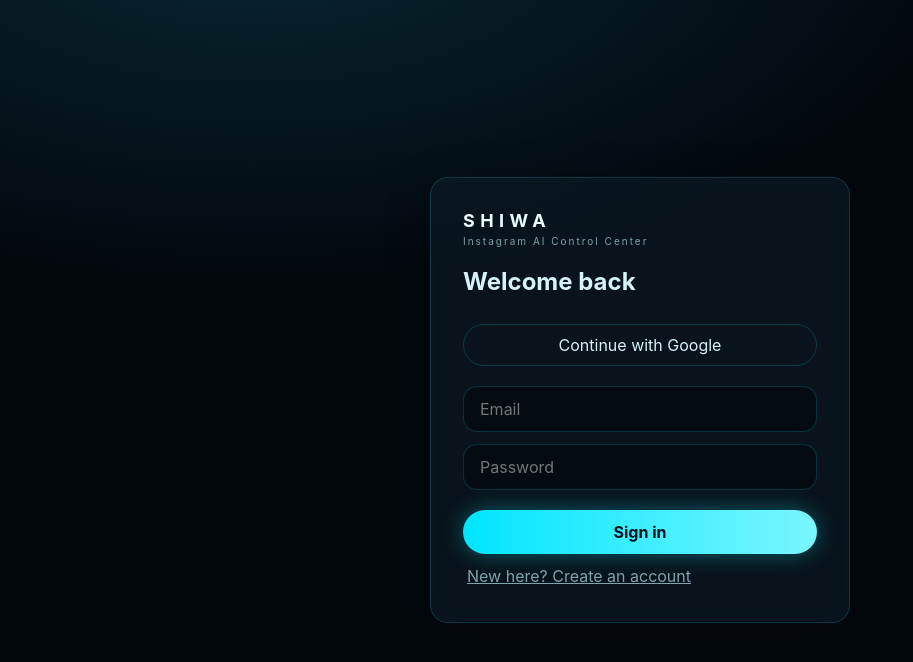
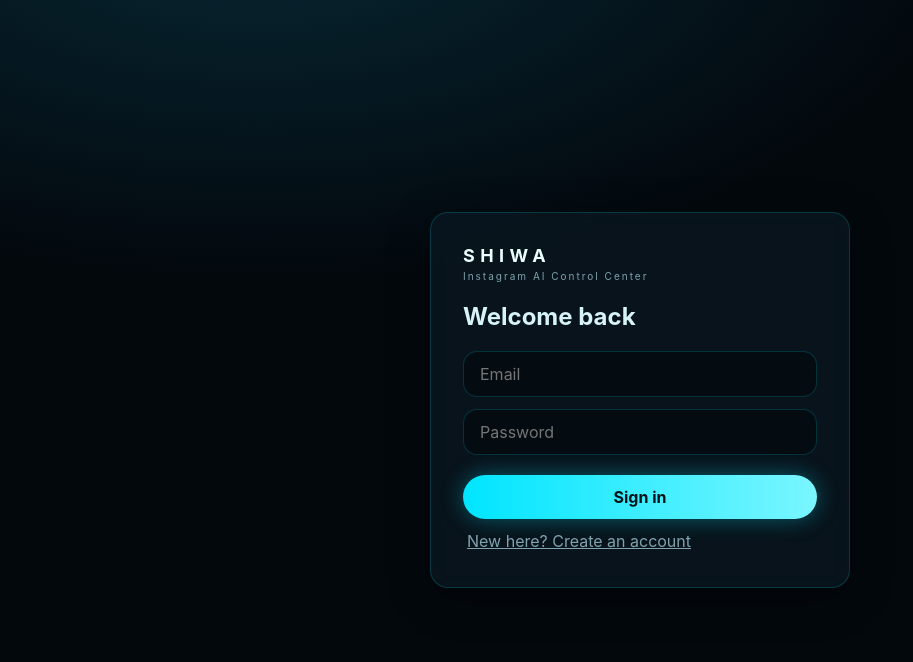
Before and after one commit to azhwan609/bahman-word, a React (Vite) app: page / in a window 1280 px wide. Shown: the top 662 px of the page, without its empty margins (0-913 px from the left). Built offline with nearby package versions, Linux system fonts and the light colour scheme; no server answers.

Commit message:
Remove Google sign-in button from authentication screen

```diff
--- a/src/components/AuthScreen.jsx
+++ b/src/components/AuthScreen.jsx
@@ -21,9 +21,6 @@
       <div className="auth glass">
         <div className="brand">SHIWA<small>Instagram AI Control Center</small></div>
         <h2>{mode === 'in' ? 'Welcome back' : 'Create your workspace'}</h2>
-        <button className="ghost wide" onClick={() => supabase.auth.signInWithOAuth({ provider: 'google', options: { redirectTo: window.location.origin } })}>
-          Continue with Google
-        </button>
         <form onSubmit={submit}>
           <input type="email" placeholder="Email" value={email} onChange={(e) => setEmail(e.target.value)} required />
           <input type="password" placeholder="Password" value={password} onChange={(e) => setPassword(e.target.value)} required minLength={6} />
```
